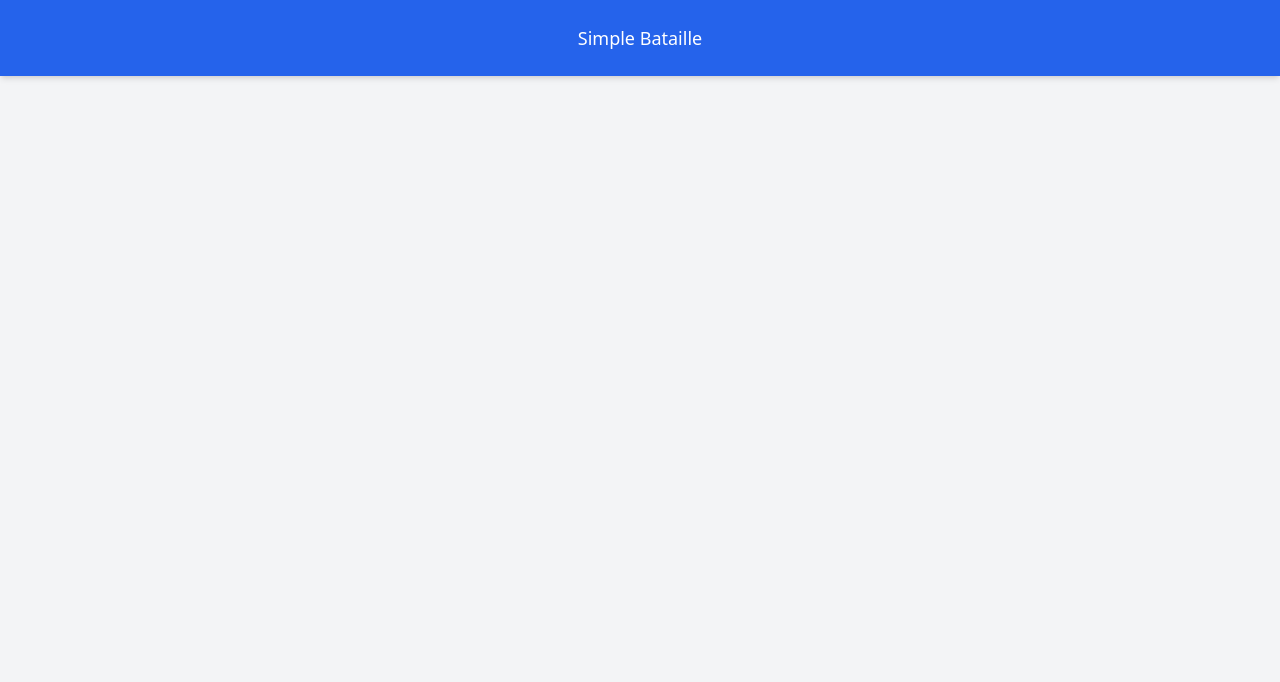
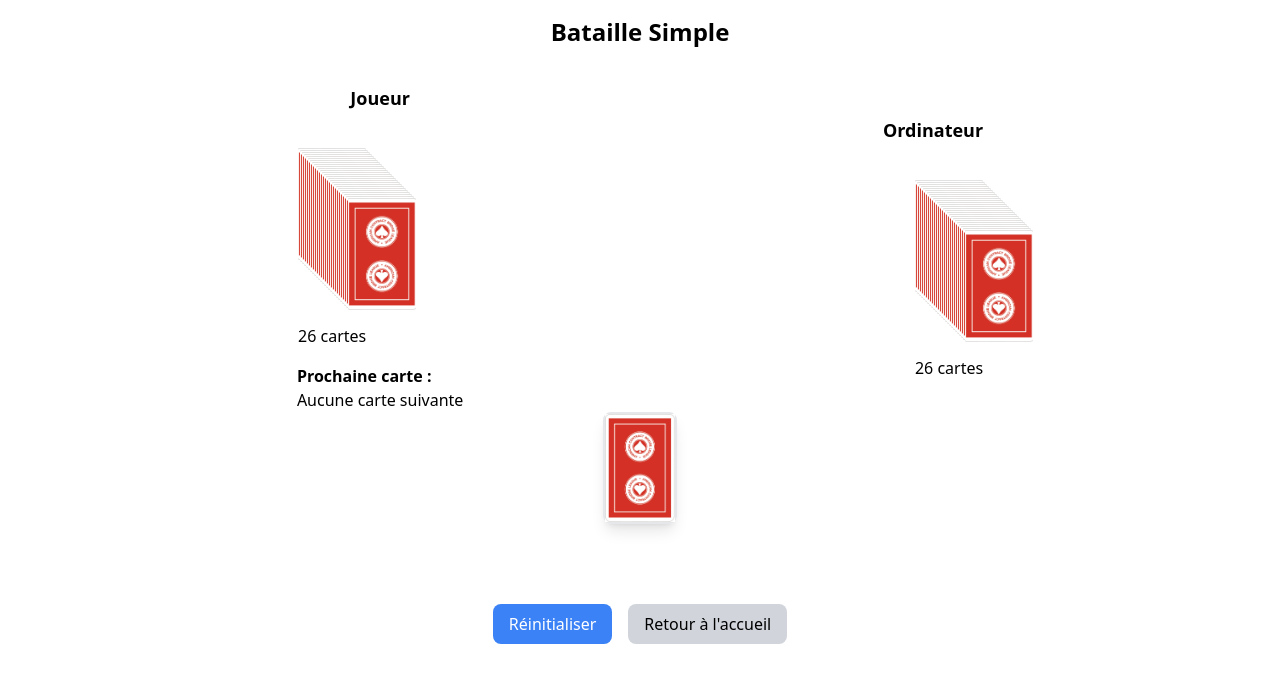
Before and after one commit to MonifD/CardsGames, a React (Create React App) app in the folder bataille/: page / in a window 1280 px wide. Shown: the top 682 px of the page. Built offline with nearby package versions, Linux system fonts and the light colour scheme.

Commit message:
ajout de la crate face visible + du style

```diff
--- a/bataille/src/components/basegame/SimpleBataille.tsx
+++ b/bataille/src/components/basegame/SimpleBataille.tsx
@@ -3,6 +3,7 @@ import { Link } from "react-router-dom";
 import { genererPaquetMelange  } from "../../utils/ImagesLoader";
 import { Cartes } from "../../Interfaces/Cartes";
 import { gererTourDeBataille } from "../../mode/ModeJeu";
+import { voirProchaineCarte } from "../../mode/ProchaineCarte";
 
 const cardBack = "/img/cards/Red_back.jpg";
 
@@ -14,6 +15,7 @@ const BatailleSimple = () => {
   const [message, setMessage] = useState("");
   const [partieTerminee, setPartieTerminee] = useState(false);
   const [cartesBrulees, setCartesBrulees] = useState<Cartes[]>([]);
+  const [prochaineCarteJoueur, setProchaineCarteJoueur] = useState<Cartes | null>(null);
 
   // fonction qui va me permettre de remmetre le jeu à 0
   const initialiserJeu = () => {
@@ -25,6 +27,7 @@ const BatailleSimple = () => {
     setMessage("");
     setPartieTerminee(false);
     setCartesBrulees([]);
+    setProchaineCarteJoueur(null);
   };
 
   // apple de la fonction de remis a 0
@@ -63,6 +66,8 @@ const BatailleSimple = () => {
       setCarteJoueur,
       setCarteOrdinateur
     );
+    const prochaineCarte = voirProchaineCarte(mainJoueur.slice(1));
+    setProchaineCarteJoueur(prochaineCarte);
   };
 
   return (
@@ -103,6 +108,22 @@ const BatailleSimple = () => {
               />
             )}
           </div>
+            {/* Affichage de la prochaine carte du joueur */}
+            <div className="mt-4">
+                <h3 className="text-md font-bold">Prochaine carte :</h3>
+                {prochaineCarteJoueur ? (
+                  <img
+                    src={prochaineCarteJoueur.image}
+                    alt="Prochaine carte du joueur"
+                    className="w-24 h-36"
+                    onError={(e) => {
+                      (e.target as HTMLImageElement).src = "/img/cards/default.jpg";
+                    }}
+                  />
+                ) : (
+                  <p>Aucune carte suivante</p>
+                )}
+            </div>
         </div>
 
         {/* Zone centrale */}
--- /dev/null
+++ b/bataille/src/mode/ProchaineCarte.ts
@@ -0,0 +1,9 @@
+import { Cartes } from "../Interfaces/Cartes";
+
+// Fonction pour obtenir la prochaine carte de la pile
+export const voirProchaineCarte = (mainJoueur: Cartes[]): Cartes | null => {
+  if (mainJoueur.length > 1) {
+    return mainJoueur[0];
+  }
+  return null; // Pas de prochaine carte si la pile contient une seule carte ou est vide
+};
```
Also changed, not shown: bataille/src/App.tsx (+4 -9 lines).
